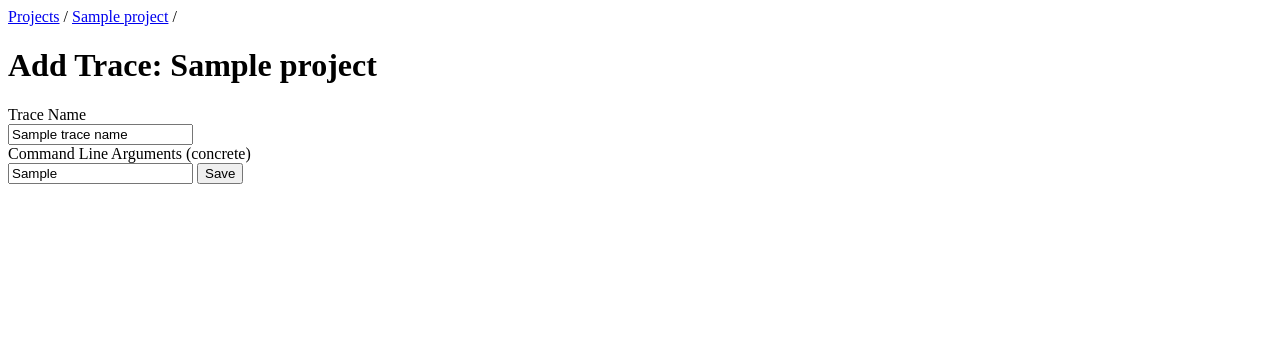
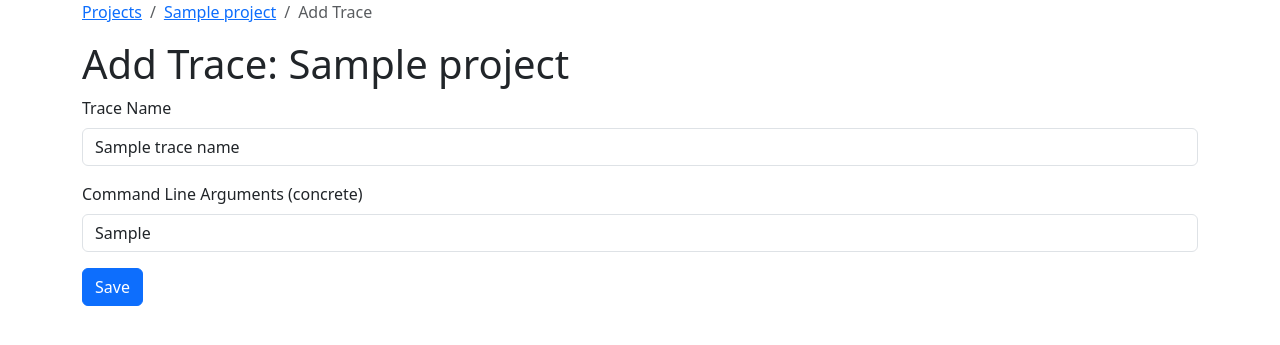
Before and after one commit to trailofbits/binrec-tob, a Flask app: template binrec/web/templates/add-trace.html in a window 1280 px wide. Shown: the top 345 px of the page. Run offline with Flask 2, Linux system fonts and the light colour scheme; the template is opened without the code that fills it: most values are stand-ins (such as "Sample title", 1, 10 or a date in 2020); parts of the project's set-up code (start-up, migrations or seed data) failed here and were passed over; some libraries are stand-ins or nearby versions.

Commit message:
add styling

```diff
--- a/binrec/web/templates/add-trace.html
+++ b/binrec/web/templates/add-trace.html
@@ -5,26 +5,37 @@
 {% endblock %}
 
 {% block body %}
-<div class="breadcrumbs">
-    <a href="{{url_for('dashboard')}}">Projects</a> /
-    <a href="{{url_for('project_details', project=project)}}">{{project}}</a> /
-</div>
+<nav>
+    <ol class="breadcrumb">
+        <li class="breadcrumb-item"><a href="{{url_for('dashboard')}}">Projects</a></li>
+        <li class="breadcrumb-item"><a href="{{url_for('project_details', project=project)}}">{{project}}</a></li>
+        <li class="breadcrumb-item active">Add Trace</li>
+    </ol>
+</nav>
 
+<div class="row">
+    <div class="col">
         <h1>Add Trace: {{project}}</h1>
         {% if error %}
-    <div class="error-block">
+        <div class="alert alert-danger">
             {{error}}
         </div>
         {% endif %}
 
         <form method="POST">
-    <label for="trace_name">Trace Name</label>
-    <input type='text' name="trace_name" value="{{trace_name}}">
+            <div class="mb-3">
+                <label for="trace_name" class="form-label">Trace Name</label>
+                <input type='text' name="trace_name" value="{{trace_name}}" class="form-control">
+            </div>
 
-    <label for="trace_args">Command Line Arguments (concrete)</label>
-    <input type='text' name="trace_args" value="{{trace_args}}">
+            <div class="mb-3">
+                <label for="trace_args" class="form-label">Command Line Arguments (concrete)</label>
+                <input type='text' name="trace_args" value="{{trace_args}}" class="form-control">
+            </div>
 
-    <input type="submit" value="Save">
+            <button type="submit" class="btn btn-primary">Save</button>
         </form>
+    </div>
+</div>
 
 {% endblock %}
--- a/binrec/web/templates/base.html
+++ b/binrec/web/templates/base.html
@@ -1,44 +1,18 @@
 <!doctype html>
-<html>
+<html lang="en">
   <head>
+    <meta charset="utf-8">
+    <meta name="viewport" content="width=device-width, initial-scale=1">
+    <link href="{{url_for('static', filename='bootstrap.min.css')}}" rel="stylesheet">
+
     {% block head %}
     {% endblock %}
-
-    <style>
-      .btn {
-        appearance: button;
-        text-decoration: none;
-        color: initial;
-        border: 1px solid #000;
-        background-color: #eee;
-        padding: 3px 6px;
-        cursor: pointer;
-        margin: 2px;
-        display: inline-block;
-        font-size: 1em;
-        font-family: serif;
-      }
-
-      .btn:hover {
-        background-color: #aaa;
-      }
-
-      .error-block {
-        border: #a00000;
-        background-color: #ff0000;
-        color: #fff;
-        padding: 10px;
-        margin: 10px;
-      }
-
-      label {
-        display: block;
-      }
-    </style>
   </head>
 
   <body>
-    {% block body %}
-    {% endblock %}
+    <div class="container">
+        {% block body %}
+        {% endblock %}
+    </div>
   </body>
 </html>
--- a/binrec/web/templates/dashboard.html
+++ b/binrec/web/templates/dashboard.html
@@ -5,11 +5,13 @@
 {% endblock %}
 
 {% block body %}
+<div class="row">
+    <div class="col">
         <h1>Binrec - Dynamic Binary Lifting and Recompilation</h1>
 
         <h2>Projects</h2>
 
-<a href="{{url_for('add_project')}}" class='btn'>New Project</a>
+        <a href="{{url_for('add_project')}}" class='btn btn-primary'>New Project</a>
 
         <ul>
             {% for project in projects %}
@@ -18,4 +20,6 @@
             </li>
             {% endfor %}
         </ul>
+    </div>
+</div>
 {% endblock %}
```
Also changed, not shown: binrec/web/templates/add-project.html (+24 -9 lines), binrec/web/templates/project.html (+23 -11 lines). Lines whose indentation alone changed are shown as unchanged.
